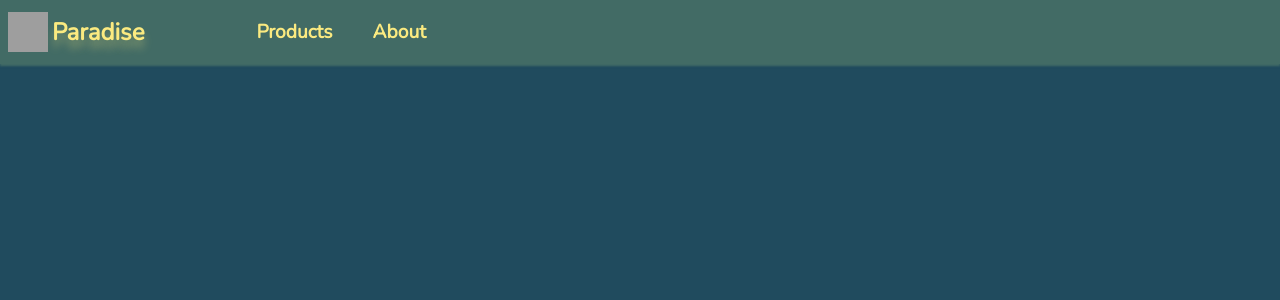
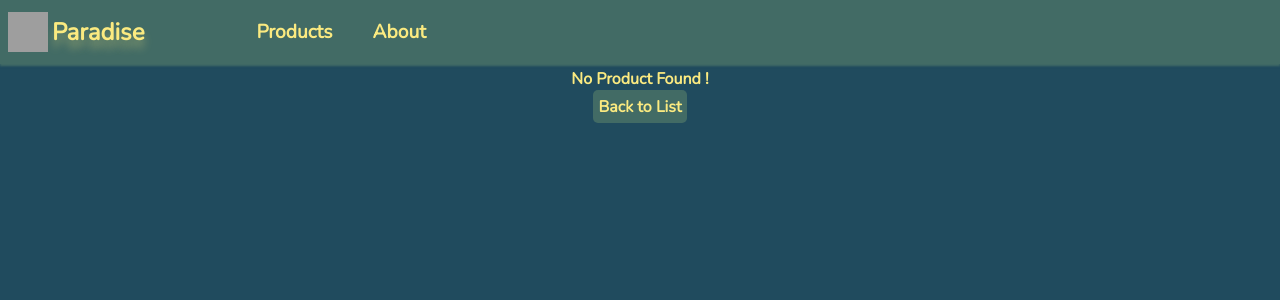
Before and after one commit to tannaz97shr/watch-paradise, a Next.js app: page /products/w2 in a window 1280 px wide. Shown: the top 300 px of the page. Built offline with nearby package versions, Linux system fonts and the light colour scheme; grey boxes are pictures that could not be loaded.

Commit message:
handle slug with no product found

```diff
--- a/components/products/styles.ts
+++ b/components/products/styles.ts
@@ -122,3 +122,11 @@ export const ProductDetailsDescriptionStyled = styled.div`
   color: ${theme.fifthColor};
   font-weight: 600;
 `;
+
+export const ProductsEmptyListStyled = styled.div`
+  display: flex;
+  color: ${theme.fourthColor};
+  flex-direction: column;
+  font-weight: 700;
+  align-items: center;
+`;
--- a/pages/products/[...slug].tsx
+++ b/pages/products/[...slug].tsx
@@ -3,10 +3,14 @@ import { useRouter } from "next/router";
 import { getFilteredProducts } from "../../dummy-data";
 import { Inputs } from "../../components/products/types";
 import ProductList from "../../components/products/product-list";
+import { IWatch } from "../../models/general";
+import Button from "../../components/ui/button/button";
+import { ProductsEmptyListStyled } from "../../components/products/styles";
 
 function FilteredProductsPage() {
   const router = useRouter();
   const filterData = router.query.slug;
+  let filteredProducts: IWatch[] = [];
   if (filterData) {
     const brandsArray: string[] =
       filterData[0] !== "undefined" ? filterData[0].split(",") : [];
@@ -17,14 +21,14 @@ function FilteredProductsPage() {
       priceMax:
         filterData[3] !== "undefined" ? +filterData[3] : Number.MAX_VALUE,
     };
-    const filteredProducts = getFilteredProducts(getFilteredProductsParams);
-    return <ProductList items={filteredProducts} />
+    filteredProducts = getFilteredProducts(getFilteredProductsParams);
   }
-
+  if (filteredProducts.length) return <ProductList items={filteredProducts} />;
   return (
-    <div>
-      <h1>The Filtered Products Page</h1>
-    </div>
+    <ProductsEmptyListStyled>
+      <div>No Product Found !</div>
+      <Button link="/products">Back to List</Button>
+    </ProductsEmptyListStyled>
   );
 }
 
```
